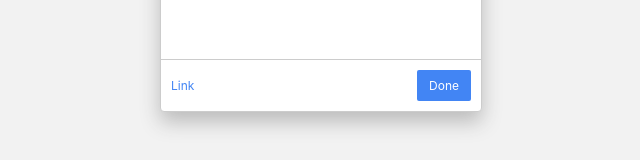
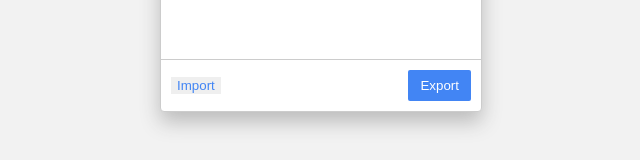
Before and after one commit to watkinshughes/explorer, a React (Create React App) app: page / in a window 1280 px wide. Shown: the part 406-566 px from the top of the page, without its empty margins (319-959 px from the left). Built offline with nearby package versions, Linux system fonts and the light colour scheme.

Commit message:
Start basic exploration of advanced requirements

```diff
--- a/src/components/CloseButton/index.js
+++ b/src/components/CloseButton/index.js
@@ -3,7 +3,7 @@ import './styles.css';
 
 class CloseButton extends Component {
   render() {
-    return <button className="CloseButton" href="#close">
+    return <button className="CloseButton">
       <span className="visually-hidden">Close Modal</span>
     </button>
   }
--- a/src/components/Footer/index.js
+++ b/src/components/Footer/index.js
@@ -2,10 +2,25 @@ import React, {Component} from 'react';
 import './styles.css';
 
 class Footer extends Component {
+
+  constructor(props) {
+    super(props);
+    this.import = this.import.bind(this);
+    this.export = this.export.bind(this);
+  }
+
+  import(event) {
+    alert('Import');
+  };
+
+  export(event) {
+    alert('Export');
+  };
+
   render() {
     return <div className="Footer">
-        <a className="link" href="#link">Link</a>
-        <a className="button" href="#done">Done</a>
+        <button className="link" onClick={ this.import }>Import</button>
+        <button className="button" onClick={ this.export }>Export</button>
       </div>
   }
 }
--- a/src/components/Footer/styles.css
+++ b/src/components/Footer/styles.css
@@ -8,13 +8,11 @@
   font-size: 12px;
 }
 
-.Footer a {
-  text-decoration: none;
-}
-
 .Footer .link,
 .Footer .button {
+  -webkit-appearance: none;
   margin: 10px;
+  border: 0;
 }
 
 .Footer .link {
```
Also changed, not shown: 1 other file (tests, documents, lock files or other folders).
